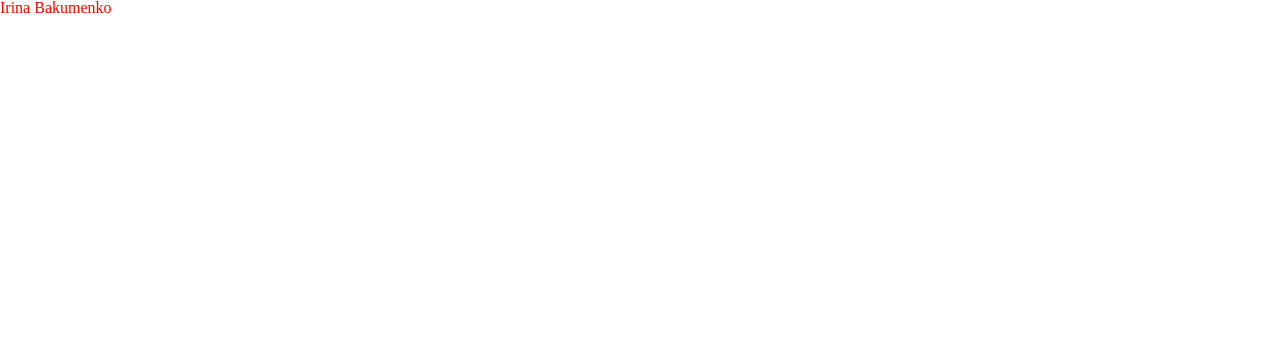
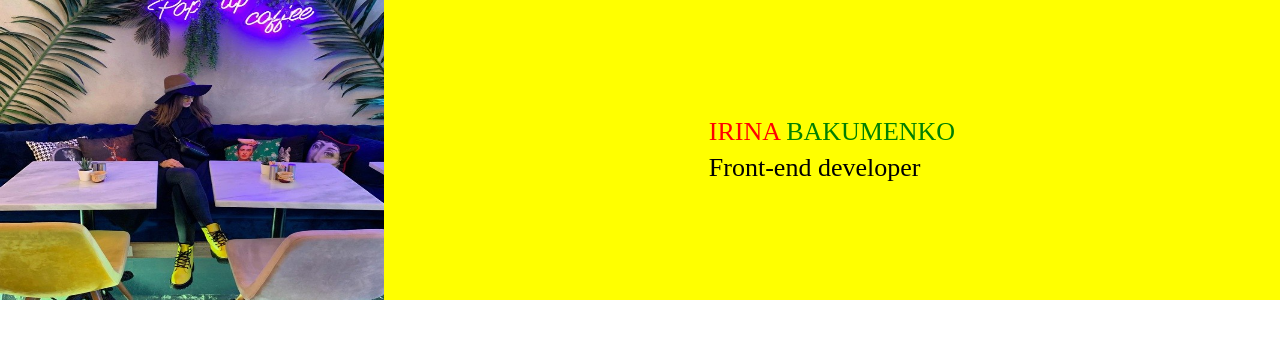
Before and after one commit to IrinaBakumenko/Resume, a plain HTML site: page src/index.html in a window 1280 px wide. Drawn offline with Linux system fonts and the light colour scheme.

Commit message:
feat: initial build for site top

```diff
--- a/src/app.css
+++ b/src/app.css
@@ -1,5 +1,41 @@
 @import "css/reset.css";
 
-.main-header {
+.top-block {
+    height: 300px;
+    display: flex;
+}
+
+.image-block {
+    flex: 0 0 30%;
+    background-color: blue;
+}
+.image-block__photo {
+    width: 100%;
+    height: 100%;
+}
+
+.name-block {
+    display: flex;
+
+    flex: 0 0 70%;
+    background-color: yellow;
+    font-size: 26px;
+    justify-content: center;
+    align-items: center;
+}
+
+.name-block__name {
+    text-transform: uppercase;
+}
+
+.name-block__first-name {
     color: red;
 }
+
+.name-block__last-name {
+    color:green;
+}
+
+.name-block__position{
+    margin-top: 10px;
+}
--- a/src/index.html
+++ b/src/index.html
@@ -7,7 +7,21 @@
         <link rel="stylesheet" href="app.css">
     </head>
     <body>
-    <h1 class="main-header">Irina Bakumenko</h1>
-
+        <div class="top-block">
+            <div class="image-block">
+                <img class="image-block__photo" src="assets/images/photo.jpg" alt="personal photo"/>
+            </div>
+            <div class="name-block">
+                <div class="name-block__inner">
+                    <h1 class="name-block__name">
+                        <span class="name-block__first-name">Irina</span>
+                        <span class="name-block__last-name">Bakumenko</span>
+                    </h1>
+                    <div class="name-block__position">
+                        Front-end developer
+                    </div>
+                </div>
+            </div>
+        </div>
     </body>
 </html>
```
Also changed, not shown: src/assets/images/photo.jpg (added). Lines whose indentation alone changed are shown as unchanged.
